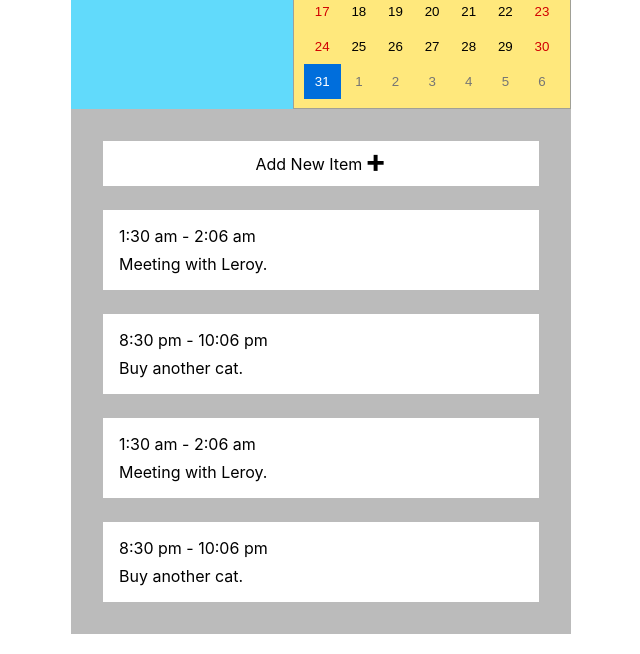
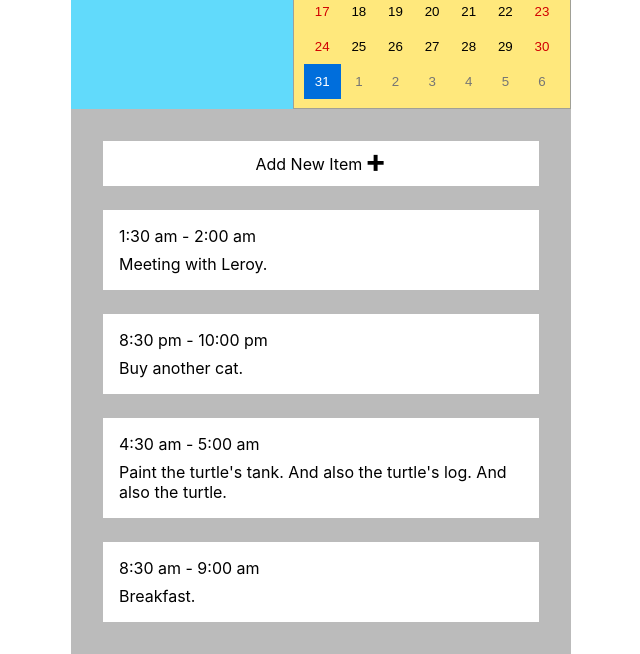
Before and after one commit to pulley-aaron/awp-day-planner, a React app: page / in a window 1280 px wide. Shown: the part 212-866 px from the top of the page, without its empty margins (319-959 px from the left). Built offline with nearby package versions, Linux system fonts and the light colour scheme.

Commit message:
Agenda update

```diff
--- a/src/agenda.js
+++ b/src/agenda.js
@@ -8,13 +8,23 @@ class Agenda extends React.Component {
             agendaItems: [
                 {
                     start: moment().hour(1).minute(30),
-                    end: moment().hour(2),
+                    end: moment().hour(2).minute(0),
                     description: "Meeting with Leroy."
                 },
                 {
                     start: moment().hour(20).minute(30),
-                    end: moment().hour(22),
+                    end: moment().hour(22).minute(0),
                     description: "Buy another cat."
+                },
+                {
+                    start: moment().hour(4).minute(30),
+                    end: moment().hour(5).minute(0),
+                    description: "Paint the turtle's tank. And also the turtle's log. And also the turtle."
+                },
+                {
+                    start: moment().hour(8).minute(30),
+                    end: moment().hour(9).minute(0),
+                    description: "Breakfast."
                 }
             ]
         };
@@ -25,7 +35,7 @@ class Agenda extends React.Component {
             start: start,
             end: end,
             description: description
-        })
+        });
     }
 
     printAgendaItem(i) {
@@ -39,17 +49,28 @@ class Agenda extends React.Component {
         );
     }
 
+    printAgendaItem2(item, key) {
+        return (
+            <div key={key} className="agenda-item">
+                <div>{item.start.format('h:mm a')} - {item.end.format('h:mm a')}</div>
+                <div>{item.description}</div>
+            </div>
+        );
+    }
+
     render() {
-        var date = this.props.currDate;
+        // Loop through agenda items
+        const items = this.state.agendaItems.map((item, index) => {
+            var key = new Date().toString + "a" + index;
+            return this.printAgendaItem2(item, key);
+        });
+
         return (
             <div className="agenda">
                 <div className="add-agenda-item">
-                Add New Item <span className="add-plus">+</span>
+                    Add New Item <span className="add-plus">+</span>
                 </div>
-                {this.printAgendaItem(0)}
-                {this.printAgendaItem(1)}
-                {this.printAgendaItem(0)}
-                {this.printAgendaItem(1)}
+                {items}
             </div>
         );
     }
--- a/src/index.css
+++ b/src/index.css
@@ -58,7 +58,7 @@ Schedule Page
 
 /*--- Agenda ---*/
 
-.agenda {
+.agenda { /* still not full-width for small screens! get that! */
     flex: 1 1 auto;
     background: #bbbbbb;
     padding: 2em;
```
